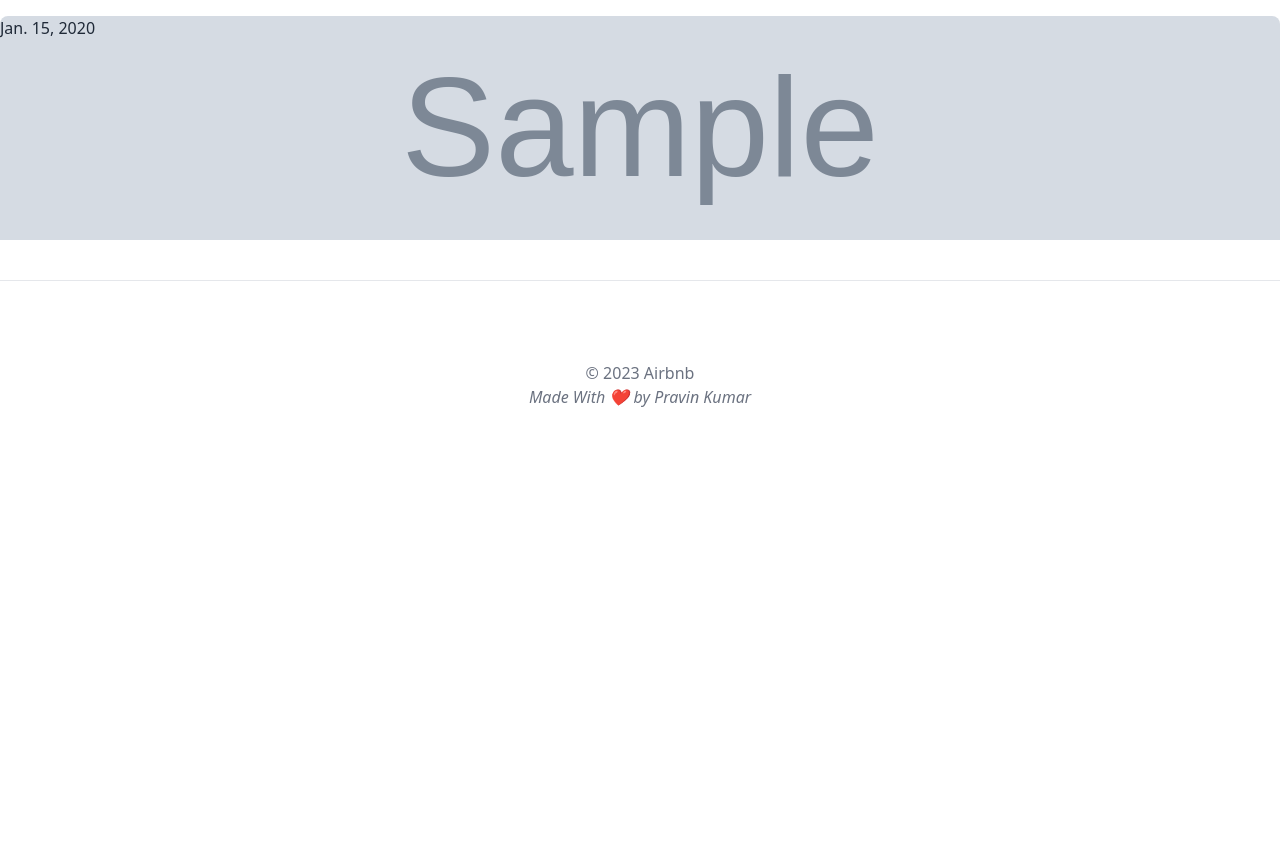
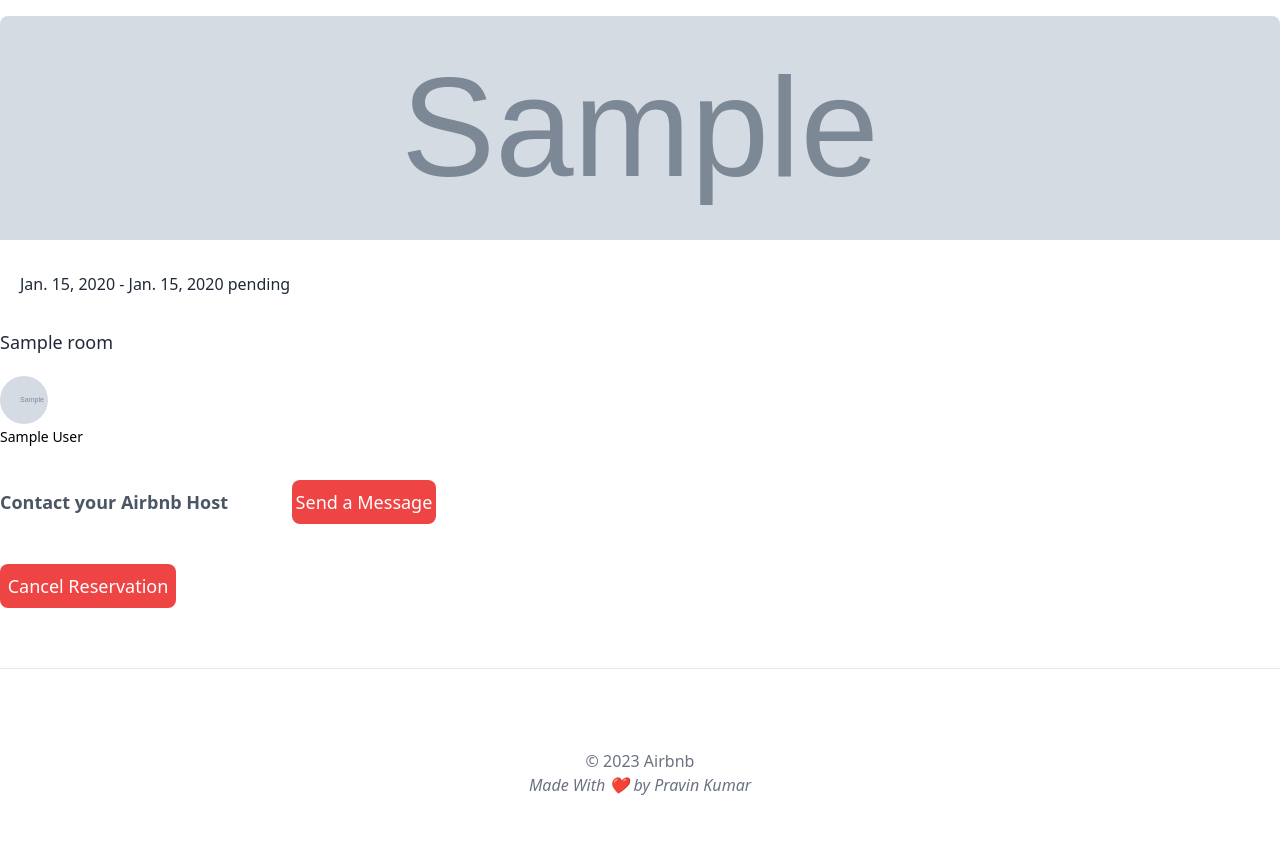
Before and after one commit to Pravin-Kumar-21/Airbnb_Clone_Latest, a Django app: template templates/reservations/detail.html in a window 1280 px wide. Shown: the part 80-928 px from the top of the page. Before the commit the page ends 487 px from the top, so only its background shows below. Run offline with Django 4.2, Linux system fonts and the light colour scheme; tables that the repository leaves empty hold one stand-in row (values such as "Sample post"); the template is opened without the code that fills it: values that come from a table or form of the project are taken from there, most other values are stand-ins (such as "Sample title", 1, 10 or a date in 2020); grey boxes marked "Sample" are stand-in pictures; style sheets or scripts are compiled from the project's sources; some libraries are stand-ins or nearby versions.

Commit message:
I fukin feel Proud of myself -Just proud of myself solved it....

```diff
--- a/reservations/models.py
+++ b/reservations/models.py
@@ -4,6 +4,8 @@ from django.db import models
 from core import models as core_models
 from django.utils import timezone
 from . import managers
+from django.urls import reverse
+from django.shortcuts import redirect
 
 
 class BookedDay(models.Model):
@@ -74,3 +76,6 @@ class Reservation(core_models.TimeStampedModel):
                     BookedDay.objects.create(day=day, reservation=self)
                 return
         return super().save(*args, **kwargs)
+
+    def get_absolute_url(self):
+        return reverse("rooms:detail", kwargs={"pk": self.pk})
--- a/templates/reservations/detail.html
+++ b/templates/reservations/detail.html
@@ -11,8 +11,33 @@
 {% block content %}
 
     <div class="container mx-auto my-10 flex flex-col  ">
-        <div class="bg-cover bg-center h-56 rounded-t-lg" style="background-image: url({{reservation.room.first_photo}});">
-            <div class="text-base align-text-bottom">{{reservation.check_in}}</div>
-        </div>
+        <div class="bg-cover bg-center h-56 rounded-t-lg" style="background-image: url({{reservation.room.first_photo}});"></div>
+            <div class="flex flex-col">
+                <div class="py-8 px-5 text-base font-light ">{{reservation.check_in}} - {{reservation.check_out}} <span>{{reservation.status}}</span></div>
+                <span class="text-lg">
+                    {{reservation.room.name}}
+                </span>
+                </div>
+            <div class="my-5">
+                <div>
+                    <a href="{{reservation.room.host.get_absolute_url}}">
+                        {% if user_obj.avatar %}
+                            <div class="h-12 w-12 bg-cover rounded-full pl-4" style="background-image: url({{user_obj.avatar.url}});"></div>
+                        {% else %}
+                            <div class="h-12 w-12  ml-4 bg-gray-600 rounded-full text-white flex justify-center items-center text-2xl">
+                                <span>{{reservation.room.host.first_name|first}}</span>
+                                {% endif %}
+                            </div>
+                            <span class="w-full font-extralight mt-3 text-center text-sm text-black">{{room.host.first_name}}&nbsp;{{room.host.last_name}}</span>
+                    </a>
+                </div>
+                <div class="my-5 flex flex-row">
+                    <span class="text-gray-600 mr-16 text-lg font-semibold">Contact your Airbnb Host</span>
+                    <a href="#" class="block text-center py-2 w-36 rounded-lg font-light text-lg -mt-2 text-white bg-red-500">Send a Message</a>
+                </div>
+                <div class="my-5">
+                    <a href="#" class="block text-center py-2 w-44 rounded-lg font-light text-lg  text-white bg-red-500">Cancel Reservation</a>
+                </div>
+            </div>
     </div>
 {% endblock content %}
```
Also changed, not shown: reservations/views.py (+12 -1 lines).
